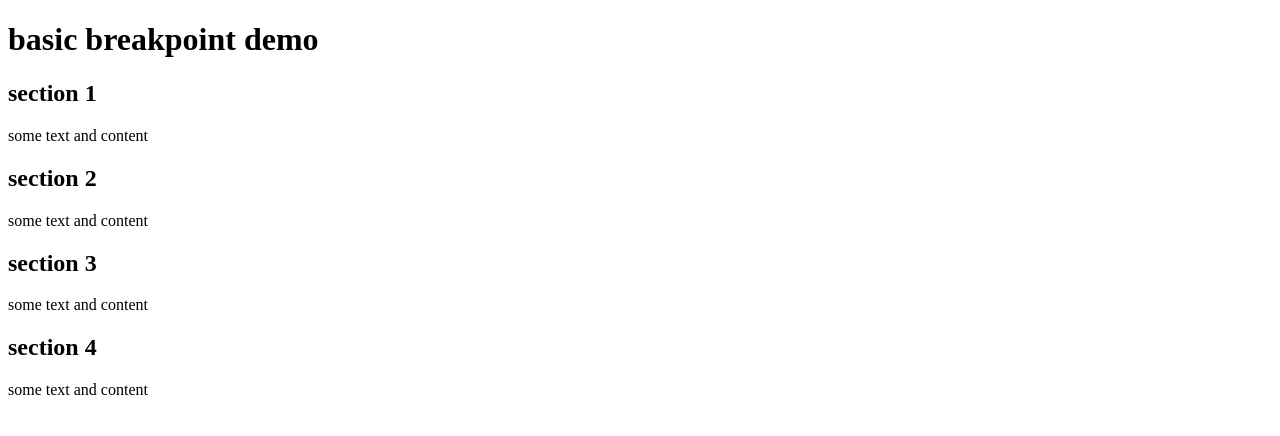
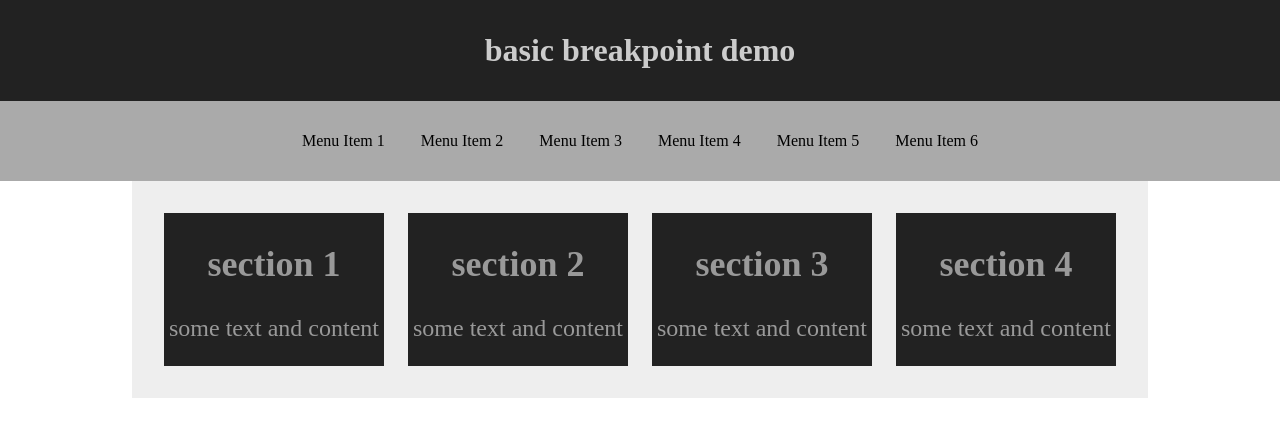
Before and after one commit to gurdipgill/CTEC3905Front_End_Web_Development_Assignment2, a plain HTML site: page index.html in a window 1280 px wide. Drawn offline with Linux system fonts and the light colour scheme.

Commit message:
Responsive nav bar added
Nav bar added code was taken from

In-text: (Everitt and Raczinski, 2017)

Bibliography: Everitt, D. and Raczinski, F. (2017). CTEC3905/04-lab. [online] GitHub. Available at: https://github.com/CTEC3905/04-lab/tree/nav [Accessed 21 Dec. 2017].

```diff
--- a/css/responsive.css
+++ b/css/responsive.css
@@ -1,33 +1,109 @@
 /* GLOBAL AND MOBILE STYLES FIRST */
 
-/*
-  - this applies to any screen sizes under 500px
-  - if you leave the width off, sections will automatically fill the full page width
-  - no margins and little or no padding
-*/
+body {
+  margin:0;
+  padding:0;
+  background: #FFFFFF;
+  color: #fff;
+  text-align: center;
+}
+header {
+  background: #ccc;
+  color: #444;
+}
+nav {
+  background: #aaa;
+  display: none;
+}
+nav a {
+  padding: 1em;
+  display: block;
+}
+#menu {
+  padding: 1em;
+  background: #fff;
+  display: block;
+}
+.show-menu {
+  display: block;
+}
+a {
+  color: #000;
+  text-decoration: none;
+}
+h1 {
+  font-size: 1.5em;
+  margin: 0;
+  padding: 1em;
+}
+main {
+  background: #eee;
+  padding: .5em;
+}
+section {
+  background: #888;
+}
 
 
 /* FIRST BREAKPOINT (MEDIUM SIZE) */
 @media screen and (min-width: 500px) {
-  /*
-    - applies to screens larger than 499px (unless specifically overwritten these styles will also apply to screens larger than 999px)
-    - add any hover states here
-    - increase font sizes
-    - add margins and padding to space things out
-    - decrease width of sections
-    - add `display: inline-block;` so that sections will float next to each other
-  */
+  header {
+    background: #444;
+    color: #ccc;
+  }
+  nav a {
+    width: 44%;
+    display: inline-block;
+  }
+  nav a:hover {
+    background: #777;
+  }
+  h1 {
+    font-size: 2em;
+  }
+  main {
+    width: 90%;
+    margin: 0 auto;
+  }
+  section {
+    width: 44%;
+    margin: 2%;
+    display: inline-block;
+    background: #444;
+    color: #999;
+  }
+  section:hover {
+    background: #666;
+  }
 }
 /* END FIRST BREAKPOINT */
 
 
 /* SECOND BREAKPOINT (DESKTOP SIZE) */
 @media screen and (min-width: 1000px) {
-  /*
-    - applies to screens larger than 999px only
-    - add a max-width to your main section
-    - further decrease size of sections
-    - increase size of headings and global fonts
-  */
+  header {
+    background: #222;
+    color: #ccc;
+  }
+  nav {
+    display: block;
+  }
+  nav a {
+    line-height: 3em;
+    width: inherit;
+  }
+  #menu {
+    display: none;
+  }
+  main {
+    max-width: 1000px;
+  }
+  section {
+    width: 22%;
+    margin: 1em 1% 1em 1%;
+    background: #222;
+    border-color: #666;
+    font-size: 1.5em;
+  }
 }
 /* END SECOND BREAKPOINT */
--- a/index.html
+++ b/index.html
@@ -3,13 +3,26 @@
 <head>
   <meta charset="utf-8">
   <title>basic responsive example</title>
-  <link rel="stylesheet" href="css/styles.css">
+  <link rel="stylesheet" href="css/responsive.css">
+  <meta name="viewport" content="width=device-width, initial-scale=1">
 </head>
 
 <body>
 
 <header>
+
   <h1>basic breakpoint demo</h1>
+
+  <a id="menu" href="#">Menu</a>
+  <nav id="nav-menu">
+    <a href="#">Menu Item 1</a>
+    <a href="#">Menu Item 2</a>
+    <a href="#">Menu Item 3</a>
+    <a href="#">Menu Item 4</a>
+    <a href="#">Menu Item 5</a>
+    <a href="#">Menu Item 6</a>
+  </nav>
+
 </header>
 
 <main>
@@ -36,5 +49,6 @@
 
 </main>
 
+<script src="js/javascript.js"></script>
 </body>
 </html>
--- a/js/javascript.js
+++ b/js/javascript.js
@@ -1,26 +1,20 @@
-var slideIndex = 1;
-showSlides(slideIndex);
+(function(){
 
-function plusSlides(n) {
-  showSlides(slideIndex += n);
-}
+  let menuButton = document.getElementById("menu");
+  let navMenu = document.getElementById("nav-menu");
 
-function currentSlide(n) {
-  showSlides(slideIndex = n);
-}
+  menuButton.addEventListener("click", toggleMenu);
 
-function showSlides(n) {
-  var i;
-  var slides = document.getElementsByClassName("mySlides");
-  var dots = document.getElementsByClassName("dot");
-  if (n > slides.length) {slideIndex = 1}
-  if (n < 1) {slideIndex = slides.length}
-  for (i = 0; i < slides.length; i++) {
-      slides[i].style.display = "none";
+  let toggle = false; // hidden at first
+  function toggleMenu(){
+    if (toggle) { // true: it's visible
+      navMenu.classList.remove("show-menu"), // hide it
+      toggle = false
+    }
+    else { // false: it's hidden
+      navMenu.classList.add("show-menu"), // show it
+      toggle = true
+    }
   }
-  for (i = 0; i < dots.length; i++) {
-      dots[i].className = dots[i].className.replace(" active", "");
-  }
-  slides[slideIndex-1].style.display = "block";
-  dots[slideIndex-1].className += " active";
-}
+
+})();
```
